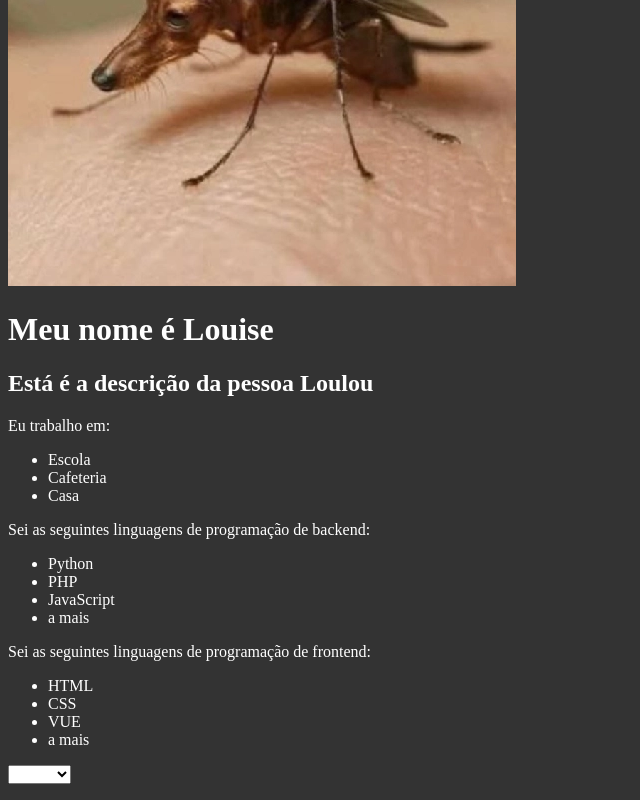
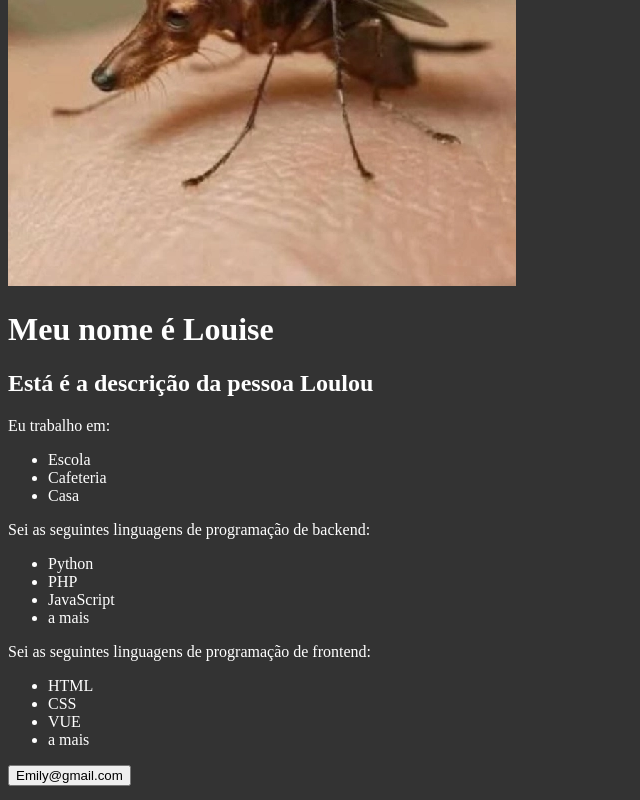
Before and after one commit to Emylouly/Vue3, a Vue app in the folder 4_vue_lifecycle/: page / in a window 1280 px wide. Shown: the part 1155-1955 px from the top of the page, without its empty margins (0-640 px from the left). Built offline with nearby package versions, Linux system fonts and the light colour scheme.

Commit message:
aaaaaaaa

```diff
--- a/4_vue_lifecycle/src/components/Email.vue
+++ b/4_vue_lifecycle/src/components/Email.vue
@@ -1,10 +1,6 @@
 <template>
     <div>
-        <select v-model="mostrar">
-            <option :value="true">Mostra</option>
-            <option :value="false">Some</option>
-        </select>
-        <p>{{ email }}</p>
+        <button v-show="email">{{ email }}</button>
     </div>
 </template>
 
--- a/4_vue_lifecycle/src/components/Pessoas.vue
+++ b/4_vue_lifecycle/src/components/Pessoas.vue
@@ -3,7 +3,7 @@
         <h2>Está é a descrição da pessoa {{ nome }}</h2>
         <Dados />
 
-        <Email compEmail="cafe@gmail.com"/>
+        <Email :email="email" />
 
     </div>
 </template>
@@ -23,6 +23,7 @@ import Email from './Email.vue';
         data(){
             return{
                 nome: 'Loulou',
+                email: 'Emily@gmail.com'
 
             }
         },
```
